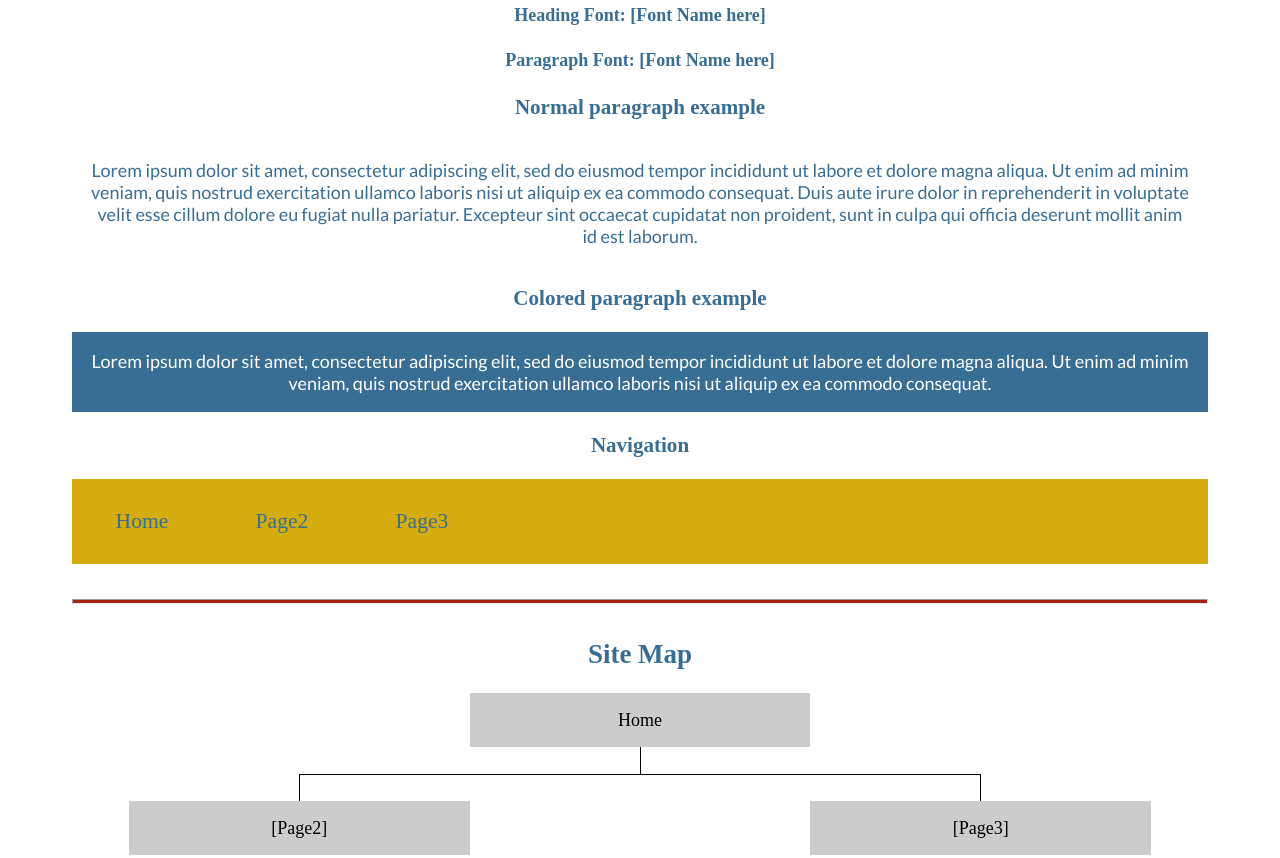
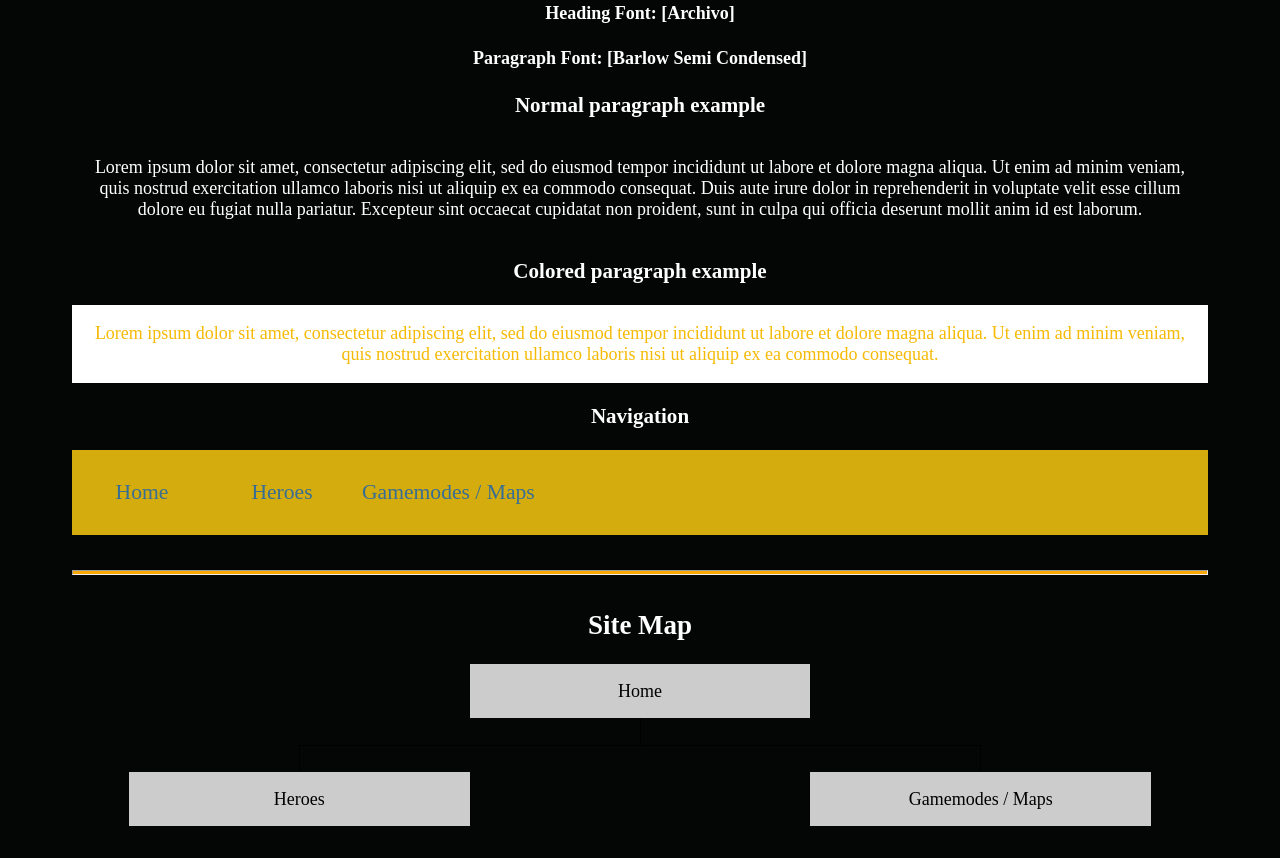
Before and after one commit to Narcilla123/wdd130, a plain HTML site: page site-plan/site-plan.html in a window 1280 px wide. Shown: the part 1369-2227 px from the top of the page. Drawn offline with Linux system fonts and the light colour scheme; a web font is replaced by a local one.

Commit message:
Big Commits

```diff
--- a/site-plan/site-plan.html
+++ b/site-plan/site-plan.html
@@ -58,10 +58,10 @@
       <!-- Choose a font for your paragraphs (body copy) and headlines. What font(s) have you chosen? Why did you choose what you did?  Make sure to review the list of web safe fonts at W3Schools.org as a starting point.  Think also about which of your colors above you might use for background and font colors. -->
 
       <h4>
-        Heading Font: [Font Name here]  <!-- change this -->
+        Heading Font: [Archivo]  <!-- change this -->
       </h4>
       <h4>
-        Paragraph Font: [Font Name here]  <!-- change this -->
+        Paragraph Font: [Barlow Semi Condensed]  <!-- change this -->
       </h4>
       <h3>
         Normal paragraph example
@@ -84,8 +84,8 @@
       <!-- Think about how you want your navigation bar to look. In the site-plan.css file change the colors to your colors to get the look you desire. -->
       <nav>
         <a href="#">Home</a>
-        <a href="#">Page2</a>
-        <a href="#">Page3</a>
+        <a href="#">Heroes</a>
+        <a href="#">Gamemodes / Maps</a>
       </nav>
       <hr>
       <h2>
@@ -96,10 +96,10 @@
           Home
         </div>
         <div class="sm-page2">
-          [Page2] <!-- change this -->
+          Heroes <!-- change this -->
         </div>
         <div class="sm-page3">
-          [Page3]  <!-- change this -->
+          Gamemodes / Maps  <!-- change this -->
         </div>
 
         <div class="top">
--- a/site-plan/styles/site-plan.css
+++ b/site-plan/styles/site-plan.css
@@ -2,28 +2,30 @@
 Any spaces in your font name should be replaced with a +.
 Fonts are separated by a | */
 @import url('https://fonts.googleapis.com/css?family=IM+Fell+French+Canon+SC|Lato');
-
+@import url('https://fonts.googleapis.com/css2?family=Agdasima:wght@400;700&family=Archivo:ital,wght@0,100..900;1,100..900&family=Kay+Pho+Du:wght@400;500;600;700&family=PT+Serif:ital,wght@0,400;0,700;1,400;1,700&display=swap');
+@import url('https://fonts.googleapis.com/css2?family=Agdasima:wght@400;700&family=Archivo:ital,wght@0,100..900;1,100..900&family=Barlow+Semi+Condensed:ital,wght@0,100;0,200;0,300;0,400;0,500;0,600;0,700;0,800;0,900;1,100;1,200;1,300;1,400;1,500;1,600;1,700;1,800;1,900&family=Kay+Pho+Du:wght@400;500;600;700&family=PT+Serif:ital,wght@0,400;0,700;1,400;1,700&display=swap');
 :root {
   /* change the values below to your colors from your palette */
-  --primary-color: #396E94;
-  --secondary-color: #E7C24F;
-  --accent1-color: #A42212;
+  --primary-color: #040505;
+  --secondary-color: #f6ba04;
+  --accent1-color: #fba803;
   --accent2-color: white;
 
   /* change the values below to your chosen font(s) */
-  --heading-font: "IM Fell French Canon SC";
-  --paragraph-font: Lato, Helvetica, sans-serif;
+  --heading-font: ".archivo-<uniquifier>";
+  --paragraph-font: "barlow-semi-condensed-regular";
 
   /* these colors below should be chosen from among your palette colors above */
-  --headline-color-on-white: #396E94;  /* headlines on a white background */
-  --headline-color-on-color: white; /* headlines on a colored background */
-  --paragraph-color-on-white: #396E94; /* paragraph text on a white background */
-  --paragraph-color-on-color: white; /* paragraph text on a colored background */
-  --paragraph-background-color: #396E94  ;
+  --headline-color-on-white: white;  /* headlines on a white background */
+  --headline-color-on-color: #f6ba04; /* headlines on a colored background */
+  --paragraph-color-on-white: white; /* paragraph text on a white background */
+  --paragraph-color-on-color: #f6ba04; /* paragraph text on a colored background */
+  --paragraph-background-color: white  ;
   --nav-link-color: #396E94;
   --nav-background-color: #D4AC0D;
-  --nav-hover-link-color: white;
-  --nav-hover-background-color: #396E94;
+  --nav-hover-link-color: #040505;
+  --nav-hover-background-color: white;
+  background-color: #040505;
 }
 
 
--- a/wwr/styles/white-water.css
+++ b/wwr/styles/white-water.css
@@ -1,24 +1,66 @@
 @import url('https://fonts.googleapis.com/css2?family=Agdasima:wght@400;700&family=Kay+Pho+Du:wght@400;500;600;700&family=PT+Serif:ital,wght@0,400;0,700;1,400;1,700&display=swap');
+
+
 
 
 #content {
     max-width: 1600px;
+    text-align: left;
+    margin: 0 auto;
+
+}
+#hero-msg{
     text-align: center;
-    margin: 0 auto;
+    text-decoration: none;
+    color: #fcfbfb;
+    text-align: center;
+    padding: 35px;
+}
+#hero-box{
+    text-align: center;
+    text-decoration: none;
+    color: #fcfbfb;
+    text-align: center;
+    padding: 35px;
+}
+.home-grid{
+    text-align: center;
+    text-decoration: none;
+    color: #fcfbfb;
+    text-align: center;
+    padding: 35px;
 }
 nav a{
     text-align: center;
     text-decoration: none;
     color: #eae6e6;
+    font-family: 'Rock Salt', 'Bradley Hand', sans-serif;
+    font-size: 1.25em;
+    text-decoration: none;
+    color: #fcfbfb;
+    text-align: center;
+    padding: 35px;
 }
 #book h1, #book h4{
     text-align: center;
+    text-decoration: none;
+    color: #fcfbfb;
+    text-align: center;
+    padding: 35px;
 }
 .button-box{
     text-align: center;
+    text-decoration: none;
+    color: #fcfbfb;
+    text-align: center;
+    padding: 35px;
 }
 .mountains{
-    text-align: left;
+    text-align: center;
+    text-decoration: none;
+    color: #fcfbfb;
+    text-align: center;
+    padding: 35px;
 }
 #background{
     height: 725px;
@@ -26,6 +68,13 @@ nav a{
 }
 body {
     background-color: #fcfbfb;
+    font-family: Raleway, Arial, sans-serif;
+    font-size: 15px;
+    margin: 0;
+    padding: 0;
+}
+h2{
+    margin: 0;
 }
 header {
     background-color:rgba(20,30,13, .7);
@@ -38,6 +87,10 @@ nav a:hover {
     background-color:rgba(15, 15, 15, 0.7);
     color: #d9c2a3;
     text-decoration: none;
+    text-decoration: none;
+    color: #fcfbfb;
+    text-align: center;
+    padding: 35px;
 }
 .book:hover, .join:hover{
     background-color:rgba(12, 12, 12, 0.7);
@@ -45,6 +98,10 @@ nav a:hover {
 }
 .msg{
     background-color:rgba(20,30,13, .7);
+    text-decoration: none;
+    color: #fcfbfb;
+    text-align: center;
+    padding: 35px;
 }
 footer{
     background-color:rgba(20,30,13, .7);
@@ -78,4 +135,8 @@ footer p a:hover {
 .logo {
     width: 80px;
     height: 80px;
+    text-decoration: none;
+    color: #fcfbfb;
+    text-align: center;
+    padding: 35px;
 }
```
Also changed, not shown: icee/w09/index.html (added, +11 -0 lines), icee/w09/images/w09_ice_img.jpg (added).
